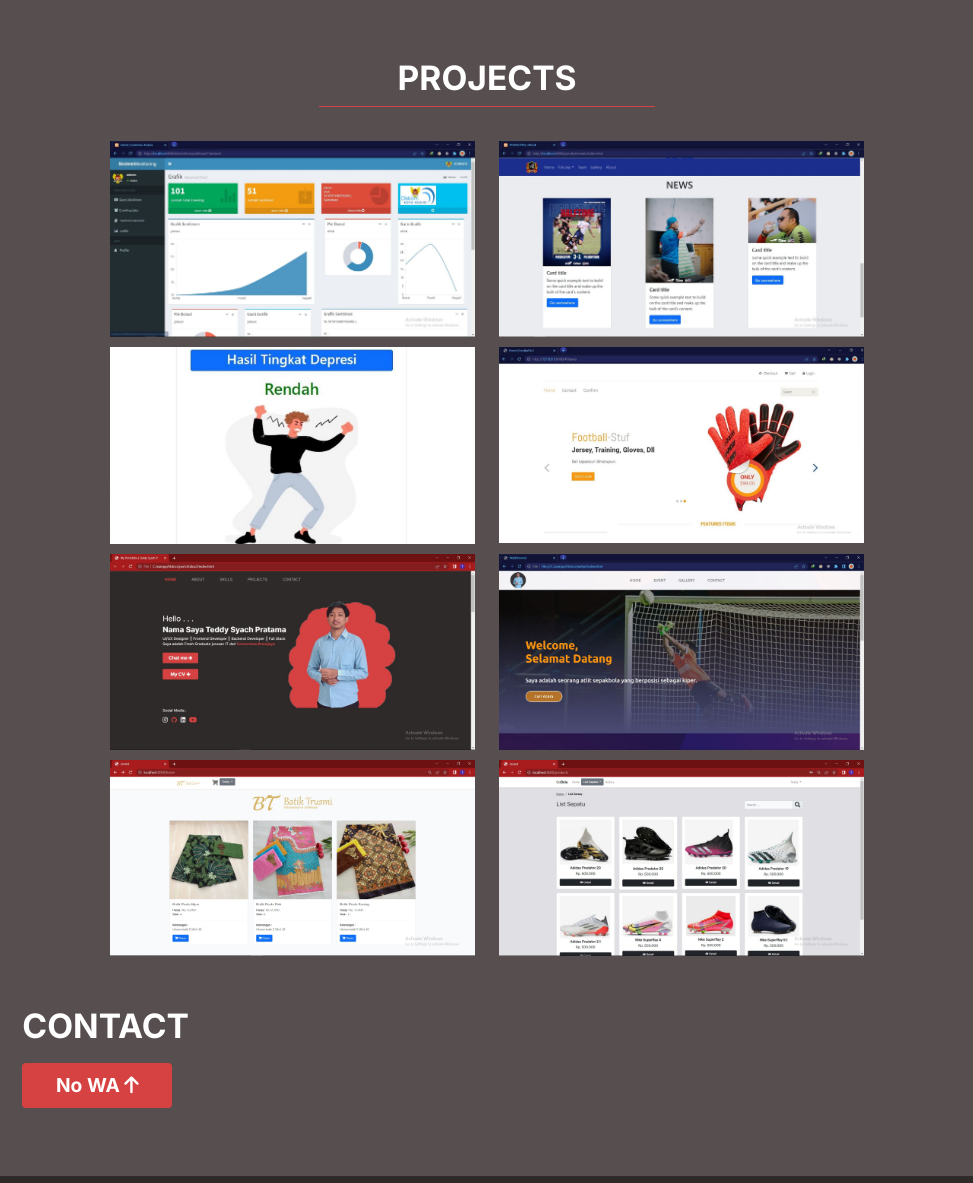
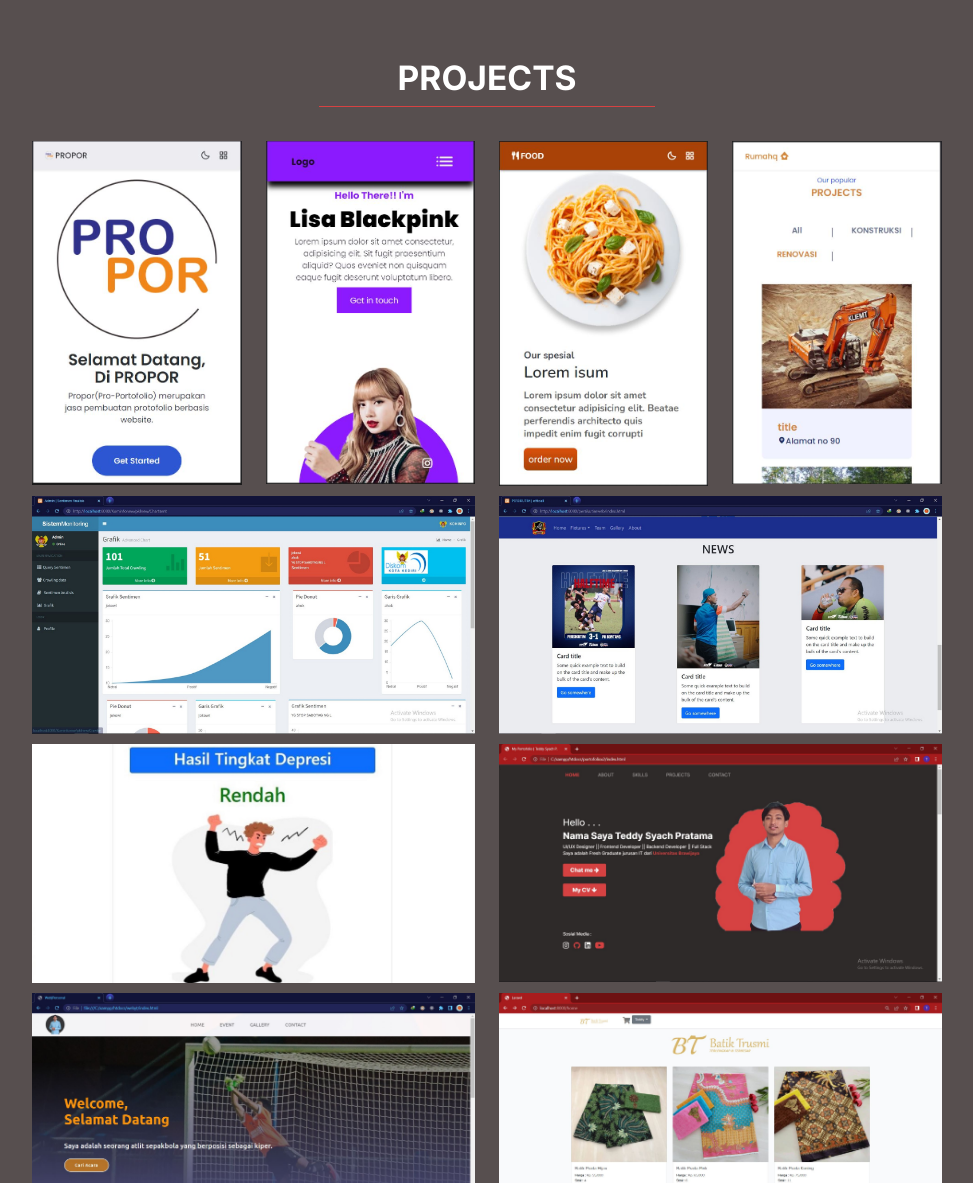
Before and after one commit to proted99/proted99.github.io, a plain HTML site: page index.html in a window 1280 px wide. Shown: the part 2120-3303 px from the top of the page, without its empty margins (153-1126 px from the left). Drawn offline with nearby package versions, Linux system fonts and the light colour scheme.

Commit message:
-commit projek

```diff
--- a/index.html
+++ b/index.html
@@ -498,30 +498,37 @@
             </div>
           </div>
 
-          <div class="row col-10 justify-content-center text-center offset-1" data-aos="fade-up" data-aos-anchor-placement="center-bottom">
-            <div class="col-lg-5 col-12">
+          <div class="row col-10 justify-content-center text-center offset-1" data-aos="fade-up">
+            <div class="col-lg-3 col-sm-6">
+              <img src="img/Pss1.1.JPG" alt="..." />
+            </div>
+            <div class="col-lg-3 col-sm-6">
+              <img src="img/Pss1.2.JPG" alt="..." />
+            </div>
+            <div class="col-lg-3 col-sm-6">
+              <img src="img/Pss1.3.JPG" alt="..." />
+            </div>
+            <div class="col-lg-3 col-sm-6">
+              <img src="img/Pss1.4.JPG" alt="..." />
+            </div>
+            <div class="col-lg-6 col-12">
               <img src="img/Pss1.JPG" alt="..." />
             </div>
-            <div class="col-lg-5 col-12">
+            <div class="col-lg-6 col-12">
               <img src="img/Pss2.JPG" alt="..." />
             </div>
-            <div class="col-lg-5 col-12">
+            <div class="col-lg-6 col-12">
               <img src="img/Pss3.JPG" alt="..." />
             </div>
-            <div class="col-lg-5 col-12">
-              <img src="img/Pss4.JPG" alt="..." />
-            </div>
-            <div class="col-lg-5 col-12">
+
+            <div class="col-lg-6 col-12">
               <img src="img/Pss5.JPG" alt="..." />
             </div>
-            <div class="col-lg-5 col-12">
+            <div class="col-lg-6 col-12">
               <img src="img/Pss6.JPG" alt="..." />
             </div>
-            <div class="col-lg-5 col-12">
+            <div class="col-lg-6 col-12">
               <img src="img/Pss7.JPG" alt="..." />
-            </div>
-            <div class="col-lg-5 col-12">
-              <img src="img/Pss8.JPG" alt="..." />
             </div>
           </div>
         </div>
```
Also changed, not shown: img/Pss1.1.JPG (added), img/Pss1.2.JPG (added), img/Pss1.3.JPG (added), img/Pss1.4.JPG (added).
